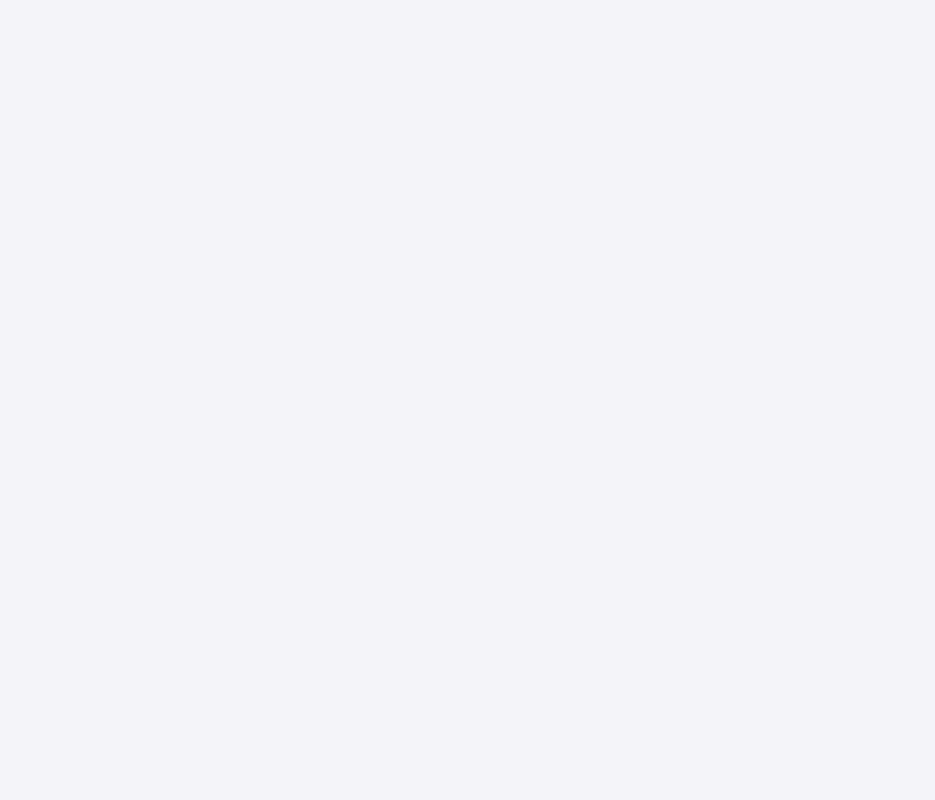
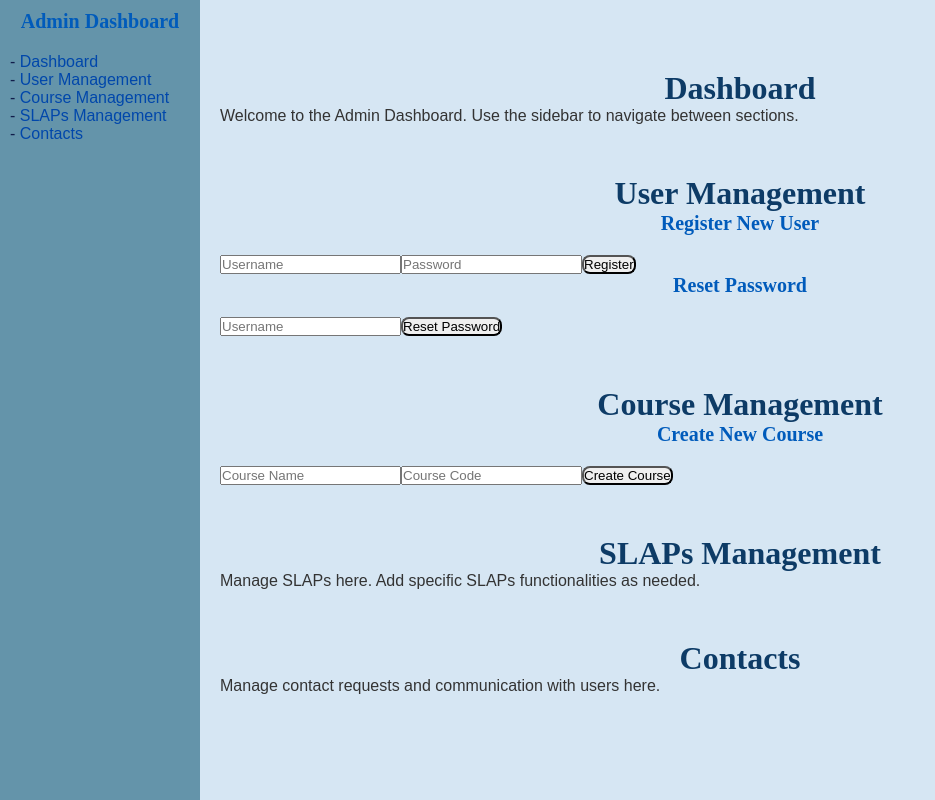
Before and after one commit to bpajkic/CPS845-SLAP, a React (Vite) app in the folder CPS845/: page /admin in a window 1280 px wide. Before the commit this address had no page. Shown: the whole page, without its empty margins (0-935 px from the left). Built offline with nearby package versions, Linux system fonts and the light colour scheme.

Commit message:
Rough Admin Page

```diff
--- /dev/null
+++ b/CPS845/src/Admin.jsx
@@ -0,0 +1,145 @@
+import React, { useState } from 'react';
+import { BrowserRouter as Router, Route, Routes, Link } from 'react-router-dom';
+import './main.css'; // Optional: Add CSS for styling
+
+const Admin = () => {
+
+// Sidebar Component
+const Sidebar = () => (
+    <div className="sidebar">
+      <h2>Admin Dashboard</h2>
+      <ul>
+        <li><Link to="/">Dashboard</Link></li>
+        <li><Link to="/users">User Management</Link></li>
+        <li><Link to="/courses">Course Management</Link></li>
+        <li><Link to="/slaps">SLAPs Management</Link></li>
+        <li><Link to="/contacts">Contacts</Link></li>
+      </ul>
+    </div>
+  );
+
+  // Dashboard Component
+  const Dashboard = () => (
+    <div>
+      <h1>Dashboard</h1>
+      <p>Welcome to the Admin Dashboard. Use the sidebar to navigate between sections.</p>
+      {/* Add any additional dashboard content here */}
+    </div>
+  );
+
+  // User Management Component
+  const UserManagement = () => {
+    const [username, setUsername] = useState('');
+    const [password, setPassword] = useState('');
+
+    const handleUserRegistration = () => {
+      console.log(`Registering user: ${username}`);
+      setUsername('');
+      setPassword('');
+    };
+
+    const handlePasswordReset = () => {
+      console.log(`Resetting password for: ${username}`);
+      setUsername('');
+    };
+
+    return (
+      <div>
+        <h1>User Management</h1>
+        <div>
+          <h2>Register New User</h2>
+          <input
+            type="text"
+            placeholder="Username"
+            value={username}
+            onChange={(e) => setUsername(e.target.value)}
+          />
+          <input
+            type="password"
+            placeholder="Password"
+            value={password}
+            onChange={(e) => setPassword(e.target.value)}
+          />
+          <button onClick={handleUserRegistration}>Register</button>
+        </div>
+        <div>
+          <h2>Reset Password</h2>
+          <input
+            type="text"
+            placeholder="Username"
+            value={username}
+            onChange={(e) => setUsername(e.target.value)}
+          />
+          <button onClick={handlePasswordReset}>Reset Password</button>
+        </div>
+      </div>
+    );
+  };
+
+  // Course Management Component
+  const CourseManagement = () => {
+    const [courseName, setCourseName] = useState('');
+    const [courseCode, setCourseCode] = useState('');
+
+    const handleCreateCourse = () => {
+      console.log(`Creating course: ${courseName} (${courseCode})`);
+      setCourseName('');
+      setCourseCode('');
+    };
+
+    return (
+      <div>
+        <h1>Course Management</h1>
+        <div>
+          <h2>Create New Course</h2>
+          <input
+            type="text"
+            placeholder="Course Name"
+            value={courseName}
+            onChange={(e) => setCourseName(e.target.value)}
+          />
+          <input
+            type="text"
+            placeholder="Course Code"
+            value={courseCode}
+            onChange={(e) => setCourseCode(e.target.value)}
+          />
+          <button onClick={handleCreateCourse}>Create Course</button>
+        </div>
+      </div>
+    );
+  };
+
+  // SLAPs Management Component
+  const SlapsManagement = () => (
+    <div>
+      <h1>SLAPs Management</h1>
+      <p>Manage SLAPs here. Add specific SLAPs functionalities as needed.</p>
+      {/* Add SLAPs management functionality here */}
+    </div>
+  );
+
+  // Contacts Component
+  const Contacts = () => (
+    <div>
+      <h1>Contacts</h1>
+      <p>Manage contact requests and communication with users here.</p>
+      {/* Add contact management functionality here */}
+    </div>
+  );
+
+  return (
+      <div className="admin-container">
+        <Sidebar/>
+        <div className="content">
+          <Dashboard/>
+          <UserManagement/>
+          <CourseManagement/>
+          <SlapsManagement/>
+          <Contacts/>
+        </div>
+      </div>
+  );
+};
+
+export default Admin;
--- a/CPS845/src/main.css
+++ b/CPS845/src/main.css
@@ -232,3 +232,9 @@ h2, h3, h4 {
   a:hover {
     text-decoration: underline;
   }
+
+
+  .admin-container {
+    display: flex;
+    height: 100vh;
+  }
--- a/CPS845/src/main.jsx
+++ b/CPS845/src/main.jsx
@@ -10,6 +10,7 @@ import CourseProjectsPage from './CourseProjectsPage';
 import CourseSubmissionsPage from './CourseSubmissionsPage';
 import CourseEvaluationsPage from './CourseEvaluationsPage';
 import ProjectInstructions from './ProjectInstructions';
+import Admin from './Admin';
 import './main.css';
 
 ReactDOM.createRoot(document.getElementById('root')).render(
@@ -24,6 +25,7 @@ ReactDOM.createRoot(document.getElementById('root')).render(
         <Route path="/courses/:id/projects/:project_id" element={<ProjectInstructions />} />
         <Route path="/courses/:id/submissions" element={<CourseSubmissionsPage />} />
         <Route path="/courses/:id/evaluations" element={<CourseEvaluationsPage />} />
+        <Route path="/admin" element={<Admin />} />
       </Routes>
     </BrowserRouter>
   </React.StrictMode>
```
